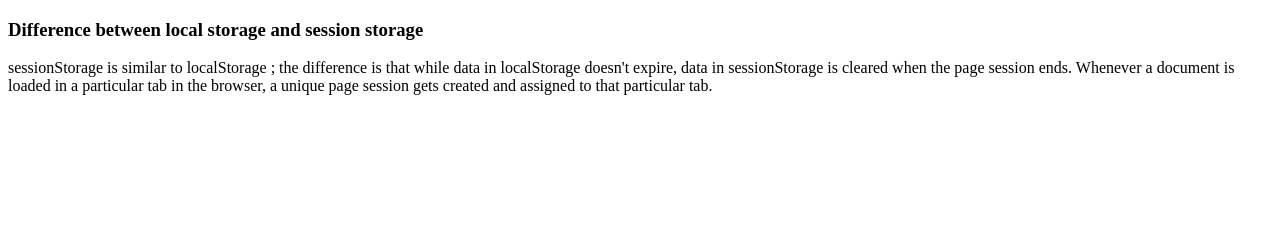
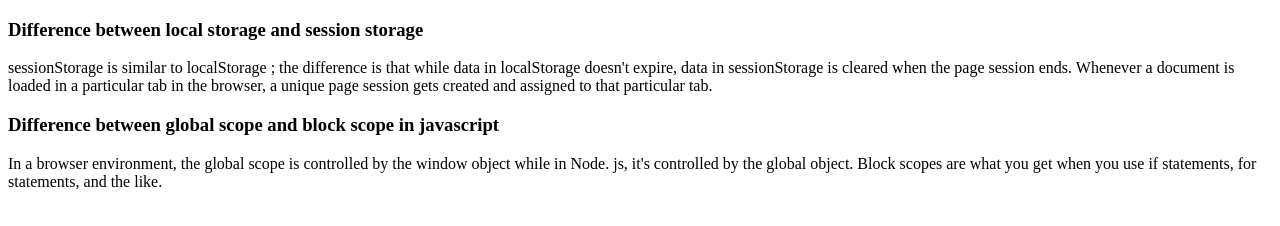
Before and after one commit to Dipta-Sarker/monster-debug, a plain HTML site: page blog.html in a window 1280 px wide. Drawn offline with Linux system fonts and the light colour scheme.

Commit message:
question 2 added

```diff
--- a/blog.html
+++ b/blog.html
@@ -11,5 +11,9 @@
         <h3>Difference between local storage and session storage</h3>
         <p>sessionStorage is similar to localStorage ; the difference is that while data in localStorage doesn't expire, data in sessionStorage is cleared when the page session ends. Whenever a document is loaded in a particular tab in the browser, a unique page session gets created and assigned to that particular tab.</p>
     </div>
+    <div>
+        <h3>Difference between global scope and block scope in javascript</h3>
+        <p>In a browser environment, the global scope is controlled by the window object while in Node. js, it's controlled by the global object. Block scopes are what you get when you use if statements, for statements, and the like.</p>
+    </div>
 </body>
 </html>
```
